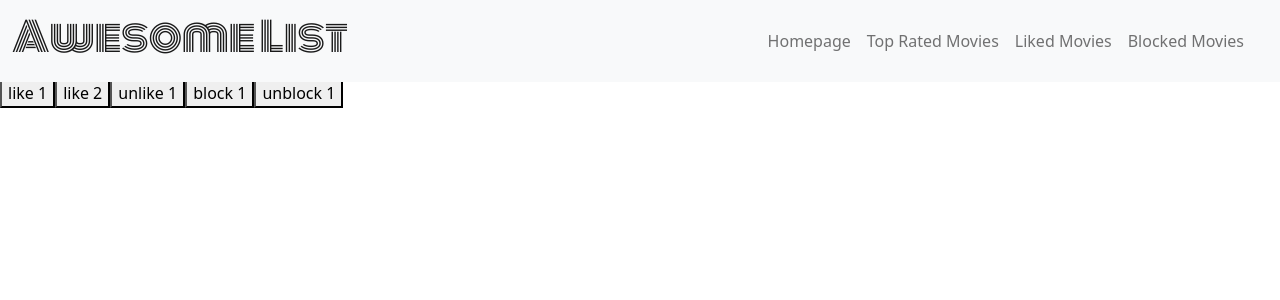
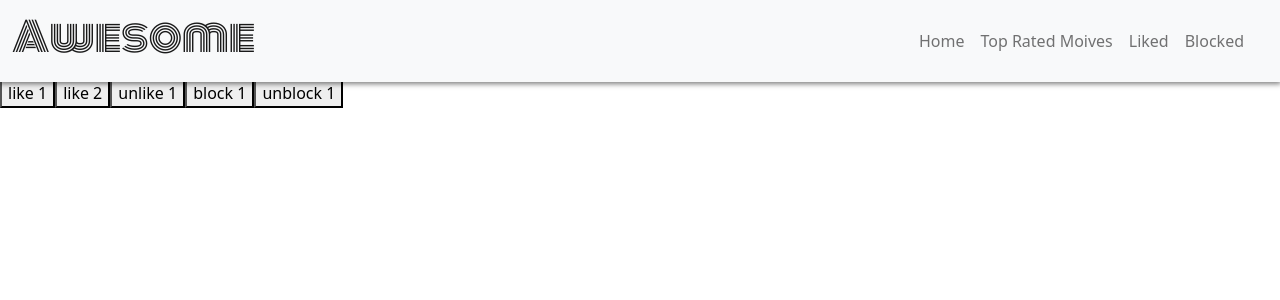
Before and after one commit to LunaHuang123/movie_list_app, a React (Create React App) app in the folder movie_list/: page / in a window 1280 px wide. Shown: the top 300 px of the page. Built offline with nearby package versions, Linux system fonts and the light colour scheme; no server answers.

Commit message:
initial commit

```diff
--- a/movie_list/src/components/sidebar/sidebar.css
+++ b/movie_list/src/components/sidebar/sidebar.css
@@ -1,9 +1,20 @@
+nav {
+  box-shadow: 0px 1px 5px 1px rgba(0,0,0,0.5);
+  -webkit-box-shadow: 0px 1px 5px 1px rgba(0,0,0,0.5);
+  -moz-box-shadow: 0px 1px 5px 1px rgba(0,0,0,0.5);
+}
+
+.offcanvas-body a {
+  padding-left: 2em;
+}
+
 .nav-link {
-  border-bottom: 1px solid transparent;
+  border-radius: 1em;
+  font-weight: 500;
 }
 
 .nav-link:hover {
-  border-bottom: 1px solid grey;
+  background-color: lightgrey;
 }
 
 .navbar-brand {
--- a/movie_list/src/components/sidebar/sidebar.jsx
+++ b/movie_list/src/components/sidebar/sidebar.jsx
@@ -12,7 +12,7 @@ export default function Sidebar() {
   return (
     <Navbar bg='light' variant='light' expand={'lg'} className='mb-3' fixed='top' collapseOnSelect>
       <Container fluid>
-        <LinkContainer to='/homepage'><Navbar.Brand><h1>Awesome List</h1></Navbar.Brand></LinkContainer>
+        <LinkContainer to='/homepage'><Navbar.Brand><h1>Awesome</h1></Navbar.Brand></LinkContainer>
         <Navbar.Toggle aria-controls = 'offcanvasNavbar-expand' />
         <Navbar.Offcanvas
           id='offcanvasNavbar-expand'
@@ -21,22 +21,24 @@ export default function Sidebar() {
         >
           <Offcanvas.Header closeButton>
             <Offcanvas.Title id='offcanvasNavbarLabel-expand'>
-              Awesome List
+              <LinkContainer to='/homepage'>
+                <Navbar.Brand><div>Awesome</div></Navbar.Brand>
+              </LinkContainer>
             </Offcanvas.Title>
           </Offcanvas.Header>
           <Offcanvas.Body>
             <Nav className='justify-content-end flex-grow-1 pe-3'>
               <LinkContainer to='/homepage'>
-                <Nav.Link>Homepage</Nav.Link>
+                <Nav.Link>Home</Nav.Link>
               </LinkContainer>
               <LinkContainer to='/top_rated'>
-                <Nav.Link>Top Rated Movies</Nav.Link>
+                <Nav.Link>Top Rated Moives</Nav.Link>
               </LinkContainer>
               <LinkContainer to='/liked_movies'>
-                <Nav.Link>Liked Movies</Nav.Link>
+                <Nav.Link>Liked</Nav.Link>
               </LinkContainer>
               <LinkContainer to='/blocked_movies'>
-                <Nav.Link>Blocked Movies</Nav.Link>
+                <Nav.Link>Blocked</Nav.Link>
               </LinkContainer>
             </Nav>
           </Offcanvas.Body>
```
